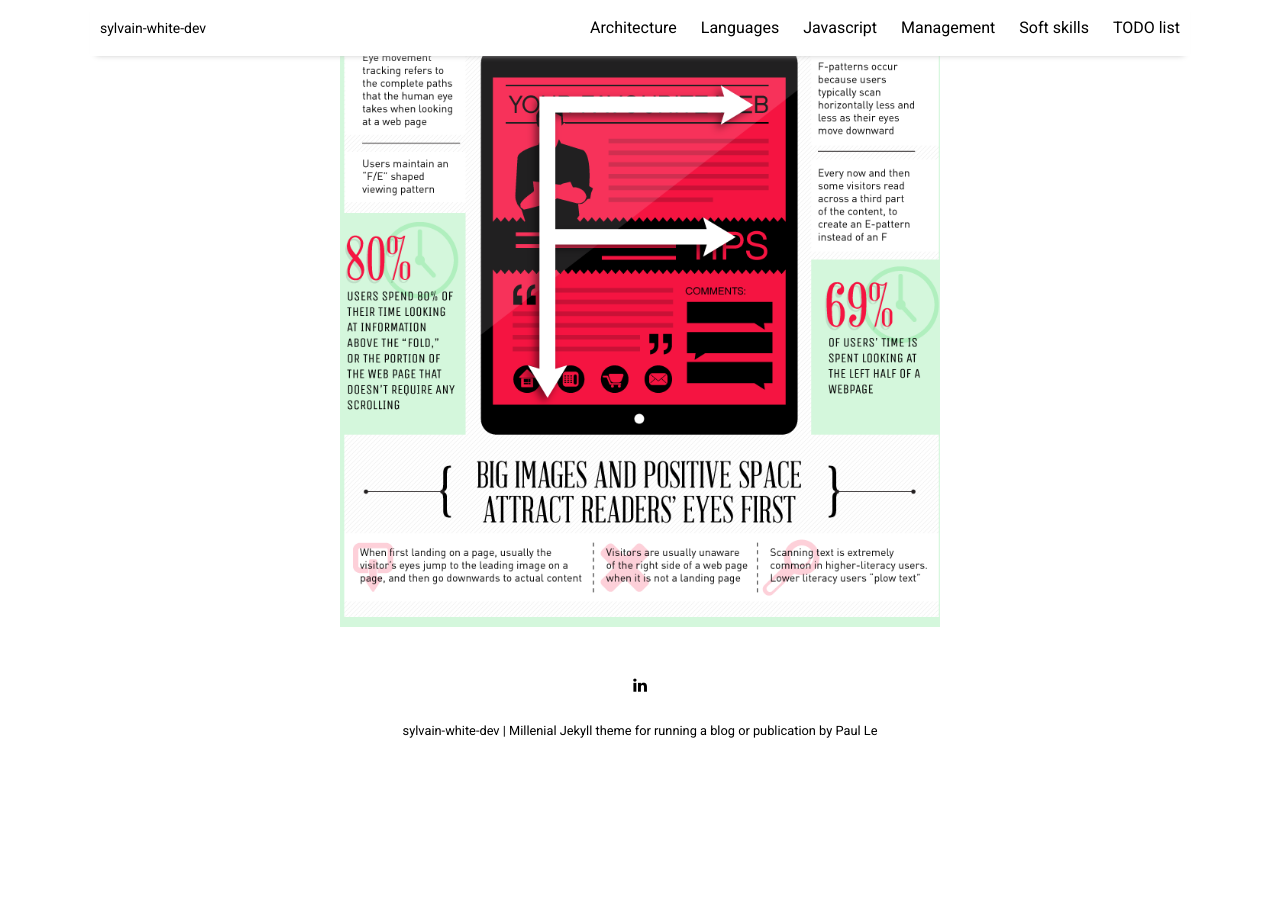
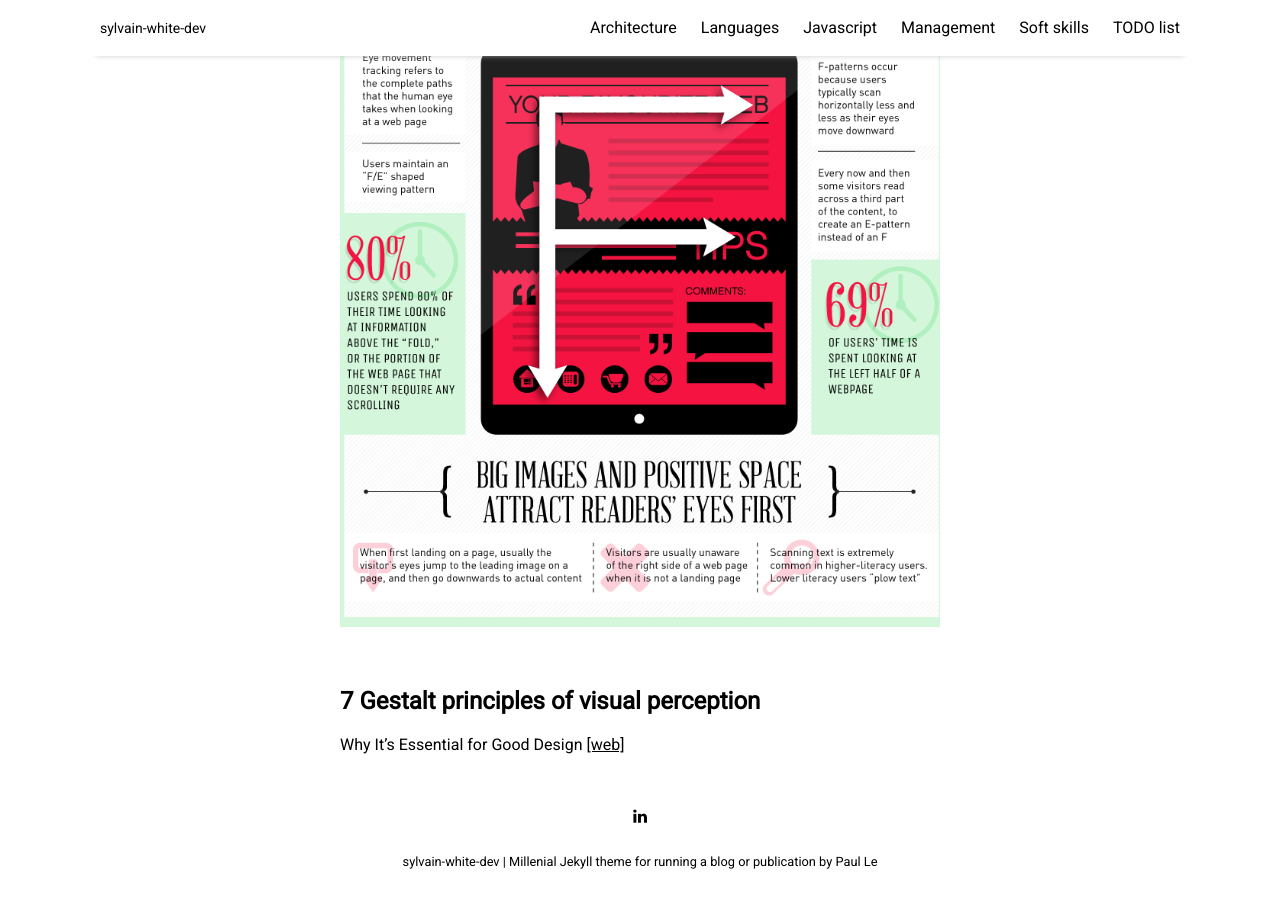
Before and after one commit to sylvainwhite/sylvain-white-dev, a Jekyll site: the page built from _posts/2019-11-22-uiTipsAndTricks.md, in a window 1280 px wide and 900 px high, scrolled down 1421 px. Built offline with Jekyll 4.4.1, drawn with Linux system fonts in a browser that asks for light colours; nearby versions of some CDN libraries; before the commit the page ends 2190 px from its top, so only the background shows below that.

Commit message:
Update uiTipsAndTricks post

```diff
--- a/_posts/2019-11-22-uiTipsAndTricks.md
+++ b/_posts/2019-11-22-uiTipsAndTricks.md
@@ -49,3 +49,10 @@ Advices to follow when desiging a web page
 [[web]](https://www.singlegrain.com/blog-posts/conversions/101-on-eye-tracking-how-your-eyes-move-on-a-website-infographic/){:target="_blank"}
 
 ![]({{ site.github.url }}/resources/howEyeMoveOnWebpage.png "How Your Eyes Move on a Website Infographic?")
+
+<br/>
+
+## 7 Gestalt principles of visual perception
+
+Why It's Essential for Good Design
+[[web]](https://www.usertesting.com/blog/gestalt-principles/){:target="_blank"}
```
